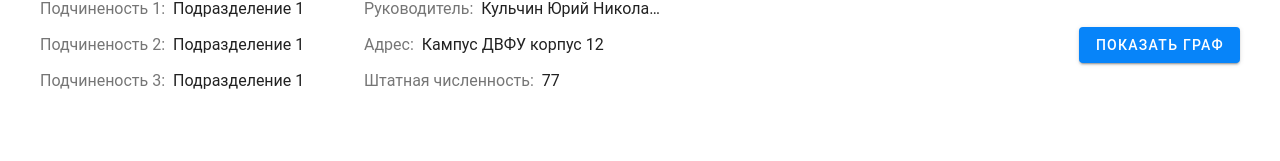
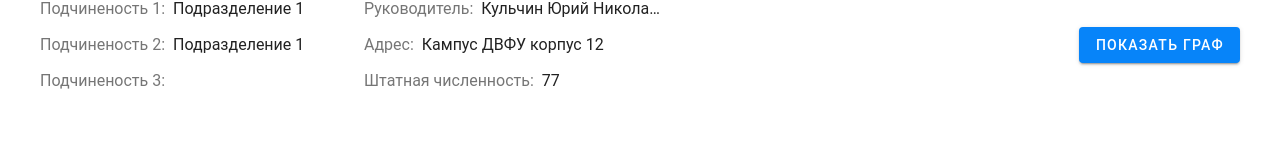
Before and after one commit to SavchukNikita/directory-fefu, a Vue app: page /1 in a window 1280 px wide. Shown: the part 253-414 px from the top of the page. Built offline with nearby package versions, Linux system fonts and the light colour scheme; a small style sheet from the web is missing.

Commit message:
Not work

```diff
--- a/src/views/Department.vue
+++ b/src/views/Department.vue
@@ -43,7 +43,7 @@
               Подчиненость 3:
             </span>
             <span class="department__info-text">
-              Подразделение 1
+              {{ subord3 }}
             </span>
           </div>
           <div class="department__info-item">
@@ -75,6 +75,9 @@ export default {
     tableData: [],
     id: null,
     departData: {},
+    subord1: null,
+    subord2: null,
+    subord3: null,
   }),
 
   components: {
@@ -93,7 +96,15 @@ export default {
     async getData() {
       this.departData = await this.$db.getById(this.id);
       this.tableData = await this.$db.getByFilters({ dependence: this.id });
-      console.log(this.tableData);
+      this.subord();
+      console.log(this.$db.getById(this.departData.dependence));
+    },
+    subord() {
+      this.subord3 = this.$db.getById(this.departData.dependence).name;
+
+      this.subord2 = this.$db.getByFilters(this.subord3).name;
+
+      this.subord1 = this.$db.getByFilters(this.subord2).name;
     },
   },
 };
```
